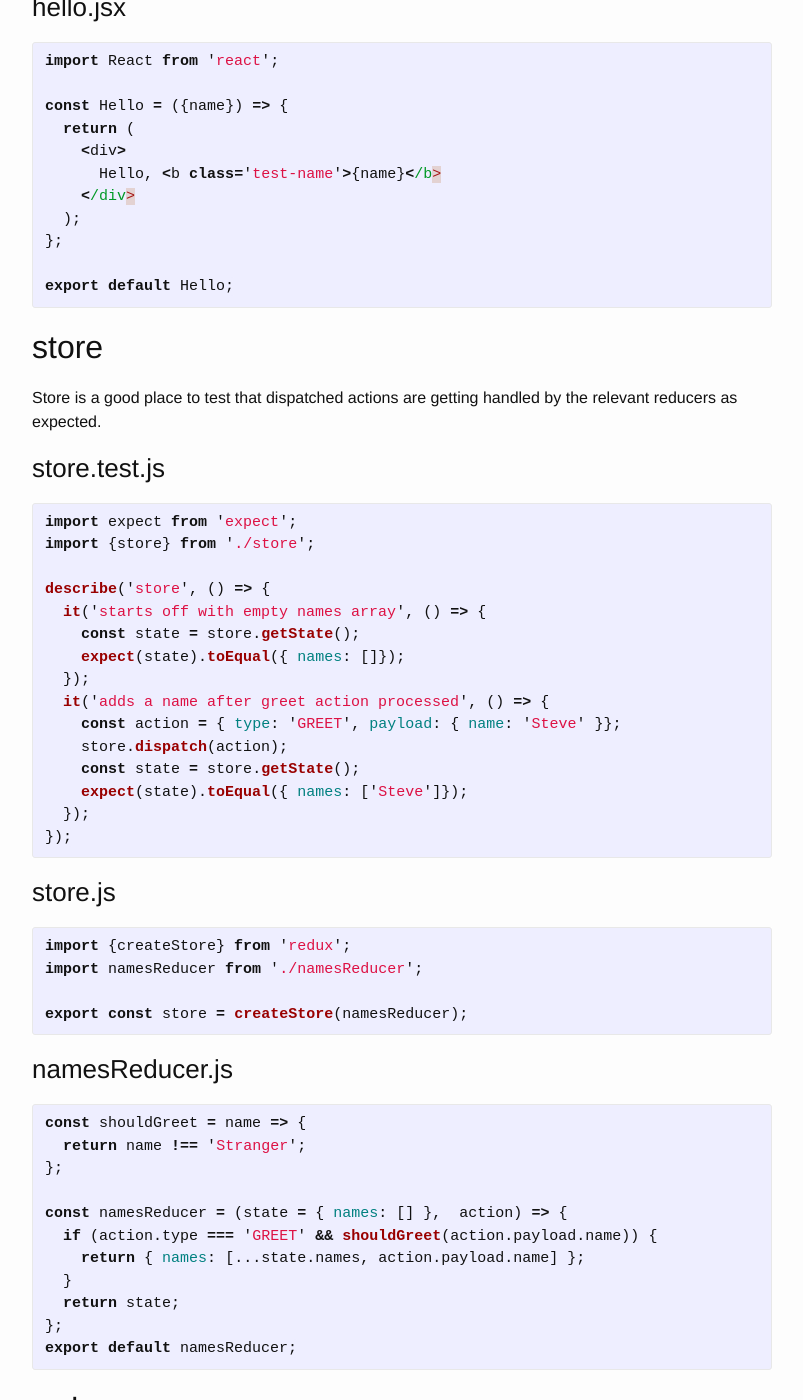
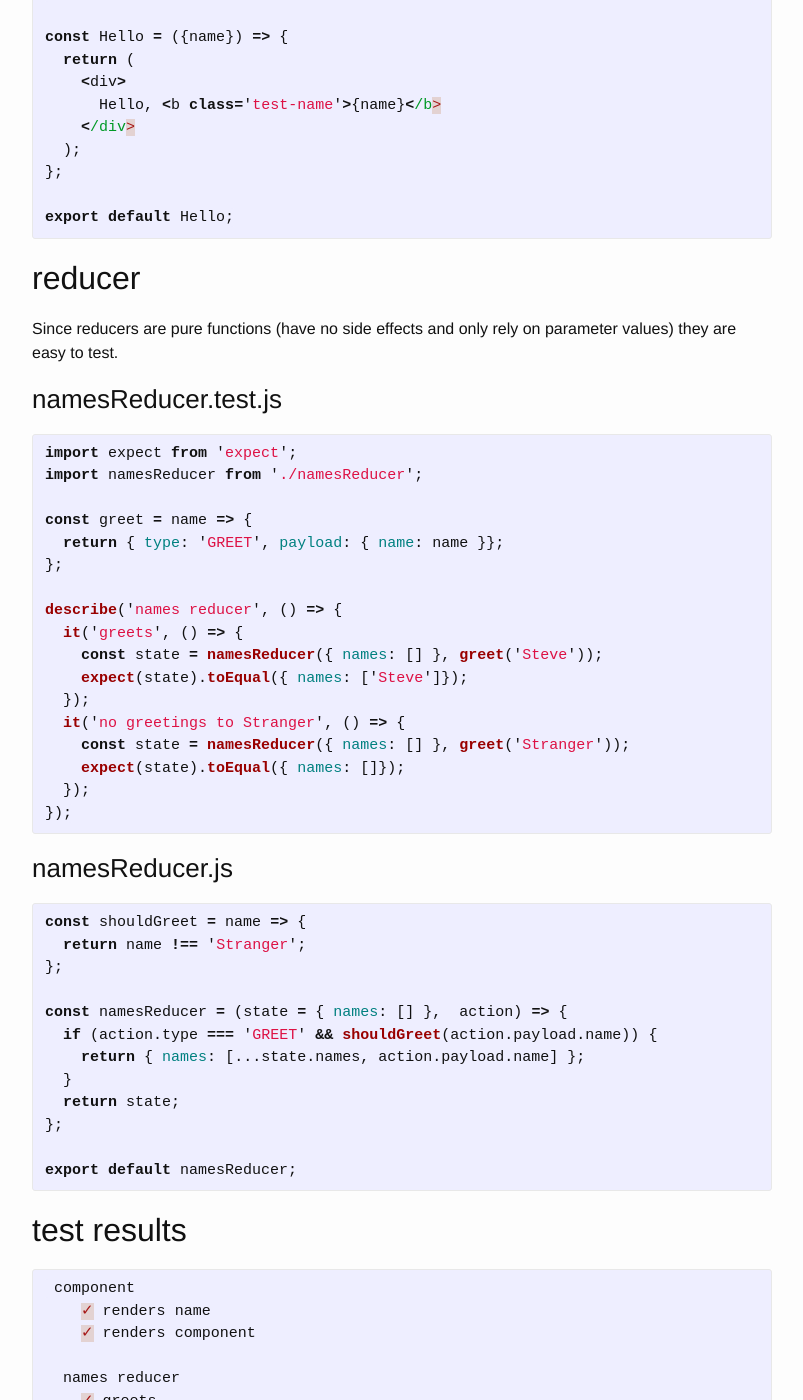
Before and after one commit to uldissturms/uldissturms.github.io, a Jekyll site: the page built from _posts/2016-04-19-testing-redux-react-applications.markdown, in a window 1280 px wide and 1400 px high, scrolled down 1865 px. Shown: the whole window, without its empty margins (238-1041 px from the left). Built offline with Jekyll 4.4.1, drawn with Linux system fonts in a browser that asks for light colours; some of the changed text lies outside the part shown.

Commit message:
store tests are redundant once end-to-end tests are for all available actions

```diff
--- a/_posts/2016-04-19-testing-react-and-redux.markdown
+++ b/_posts/2016-04-19-testing-redux-react-applications.markdown
@@ -1,18 +1,17 @@
 ---
 layout: post
-title: testing react and redux
+title: testing redux react applications
 date: 2016-04-19 20:00:00 +000
-tags: testing react redux
+tags: testing redux react
 ---
 
-For a tipical react redux application there are four levels at which it makes sense to test:
+For a tipical redux react application there are three levels at which it makes sense to test:
 
 - components
-- store
 - reducers
 - end-to-end (ui integration tests)
 
-In this blog post I will cover __component__, __store__ and __reducer__ tests since end-to-end tests are normally written in an implementation agnostic way (e.g., selenium) and are covered well by others already.
+In this blog post I will cover __component__ and __reducer__ tests since end-to-end tests are normally written in an implementation agnostic way (e.g., selenium, webdriver) and are covered well by others already.
 
 setting up environment
 -----------------------
@@ -32,9 +31,7 @@ src
 │   └── hello.test.js
 └── state
     ├── namesReducer.js
-    ├── namesReducer.test.js
-    ├── store.js
-    └── store.test.js
+    └── namesReducer.test.js
 {% endhighlight %}
 component
 -------------------
@@ -94,37 +91,32 @@ const Hello = ({name}) => {
 export default Hello;
 {% endhighlight %}
 
-store
------
+reducer
+-------
 
-Store is a good place to test that dispatched actions are getting handled by the relevant reducers as expected.
+Since reducers are pure functions (have no side effects and only rely on parameter values) they are easy to test.
 
-### store.test.js
+### namesReducer.test.js
 {% highlight js %}
 import expect from 'expect';
-import {store} from './store';
+import namesReducer from './namesReducer';
 
-describe('store', () => {
-  it('starts off with empty names array', () => {
-    const state = store.getState();
+const greet = name => {
+  return { type: 'GREET', payload: { name: name }};
+};
+
+describe('names reducer', () => {
+  it('greets', () => {
+    const state = namesReducer({ names: [] }, greet('Steve'));
+    expect(state).toEqual({ names: ['Steve']});
+  });
+  it('no greetings to Stranger', () => {
+    const state = namesReducer({ names: [] }, greet('Stranger'));
     expect(state).toEqual({ names: []});
-  });
-  it('adds a name after greet action processed', () => {
-    const action = { type: 'GREET', payload: { name: 'Steve' }};
-    store.dispatch(action);
-    const state = store.getState();
-    expect(state).toEqual({ names: ['Steve']});
   });
 });
 {% endhighlight %}
 
-### store.js
-{% highlight js %}
-import {createStore} from 'redux';
-import namesReducer from './namesReducer';
-
-export const store = createStore(namesReducer);
-{% endhighlight %}
 
 ### namesReducer.js
 {% highlight js %}
@@ -138,29 +130,8 @@ const namesReducer = (state = { names: [] },  action) => {
   }
   return state;
 };
+
 export default namesReducer;
-{% endhighlight %}
-
-reducer
--------
-
-In a case where reducer has many ways of processing an action a simple test that has no side effects can be written.
-
-### namesReducer.test.js
-{% highlight js %}
-import expect from 'expect';
-import namesReducer from './namesReducer';
-
-const greet = name => {
-  return { type: 'GREET', payload: { name: 'Stranger' }};
-};
-
-describe('names reducer', () => {
-  it('no greetings to Stranger', () => {
-    const state = namesReducer({ names: [] }, greet('Stranger'));
-    expect(state).toEqual({ names: []});
-  });
-});
 {% endhighlight %}
 
 test results
@@ -171,12 +142,8 @@ test results
     ✓ renders component
 
   names reducer
+    ✓ greets
     ✓ no greetings to Stranger
 
-  store
-    ✓ starts off with empty names array
-    ✓ adds a name when greet action processed
-
-
-  5 passing (39ms)
+  4 passing (39ms)
 {% endhighlight %}
```
